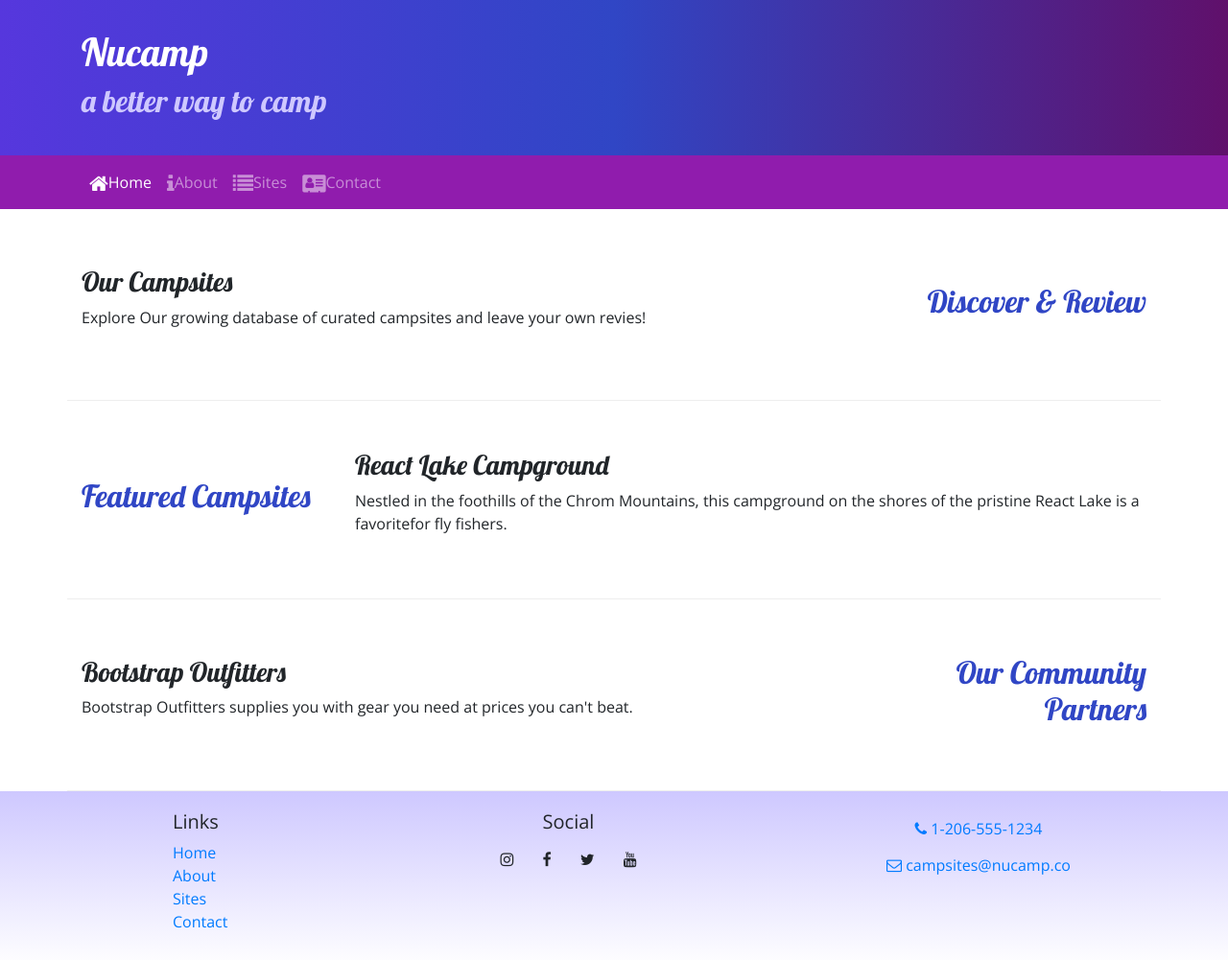
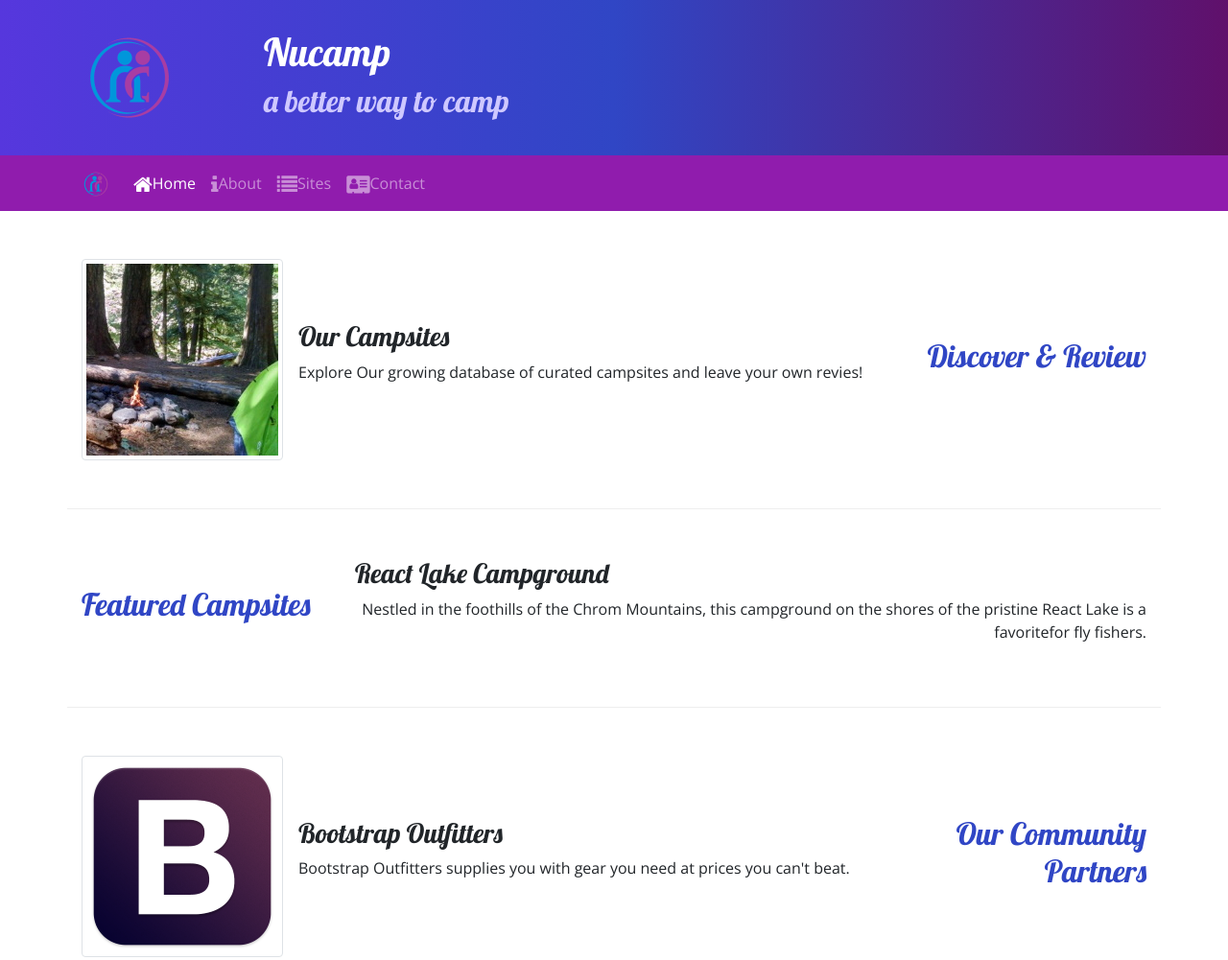
Before and after one commit to ninetailedcoder/My-First-Bootstrap-Project, a website: page index.html in a window 1280 px wide. Shown: the top 1001 px of the page at 96% size. Drawn offline with nearby package versions, Linux system fonts and the light colour scheme.

Commit message:
added image icons to index html

```diff
--- a/index.html
+++ b/index.html
@@ -15,6 +15,9 @@
         <header class="jumbotron jumbotron-fluid">
             <div class="container">
                 <div class="row">
+                    <div class="col-4 col-sm-3 col-md-2 align-self-center">
+                        <a href="#"><img src="img/logo.png" class="img-fluid"/></a>
+                    </div>
                     <div class="col">
                         <h1>Nucamp</h1>
                         <h2>a better way to camp</h2>
@@ -25,7 +28,8 @@
 
         <nav class="navbar navbar-expand-sm navbar-dark sticky-top">
             <div class="container">
-                <button class="navbar-toggler ml-auto" type="button" data-toggle="collapse" data-target="#nucampNavbar">
+                <a class="navbar-brand" href="#"><img src="img/logo.png" height="30" width="30"/></a>
+                <button class="navbar-toggler" type="button" data-toggle="collapse" data-target="#nucampNavbar">
                     <span class="navbar-toggler-icon"></span>
                 </button>
                 <div class="collapse navbar-collapse" id="nucampNavbar">
@@ -44,8 +48,13 @@
                     <h2>Discover & Review</h2>
                 </div>
                 <div class="col">
-                    <h3>Our Campsites</h3>
-                    <p>Explore Our growing database of curated campsites and leave your own revies!</p>
+                    <div class="media">
+                        <img class="d-flex mr-3 img-thumbnail" src="img/breadcrumb-trail-thumb.jpg" alt="Breadcrumb Trail thumbnail"/>
+                        <div class="media-body align-self-center">
+                            <h3>Our Campsites</h3>
+                            <p class="d-none d-sm-block">Explore Our growing database of curated campsites and leave your own revies!</p>
+                        </div>
+                    </div>
                 </div>
             </div>
             <div class="row row-content align-items-center">
@@ -54,7 +63,7 @@
                 </div>
                 <div class="col">
                     <h3>React Lake Campground</h3>
-                    <p>Nestled in the foothills of the Chrom Mountains, this campground on the shores of the pristine React Lake is a favoritefor fly fishers.</p>
+                    <p class="d-none d-sm-block text-sm-right">Nestled in the foothills of the Chrom Mountains, this campground on the shores of the pristine React Lake is a favoritefor fly fishers.</p>
                 </div>
             </div>
             <div class="row row-content align-items-center">
@@ -62,8 +71,13 @@
                     <h2>Our Community Partners</h2>
                 </div>
                 <div class="col">
-                    <h3>Bootstrap Outfitters</h3>
-                    <p>Bootstrap Outfitters supplies you with gear you need at prices you can't beat.</p>
+                    <div class="media">
+                        <img class="d-flex mr-3 img-thumbnail" src="img/bootstrap-thumb.png" alt="Bootstrap Outfitters"/>
+                        <div class="media-body align-self-center">
+                            <h3>Bootstrap Outfitters</h3>
+                            <p class="d-none d-sm-block">Bootstrap Outfitters supplies you with gear you need at prices you can't beat.</p>
+                        </div>
+                    </div>
                 </div>
             </div>
         </div>
--- a/package.json
+++ b/package.json
@@ -14,7 +14,7 @@
     "lite-server": "^2.6.1"
   },
   "dependencies": {
-    "bootstrap": "^4.5.2",
+    "bootstrap": "^4.6.2",
     "font-awesome": "^4.7.0",
     "jquery": "^3.5.1",
     "popper.js": "^1.16.1"
```
Also changed, not shown: aboutus.html (+6 -2 lines), contactus.html (+6 -2 lines), img/bootstrap-thumb.png (added), img/breadcrumb-trail-thumb.jpg (added), img/breadcrumb-trail.jpg (added), img/chrome-river-thumb.jpg (added), img/chrome-river.jpg (added), img/logo.png (added), img/react-lake-thumb.jpg (added), img/react-lake.jpg (added), 1 other file.
